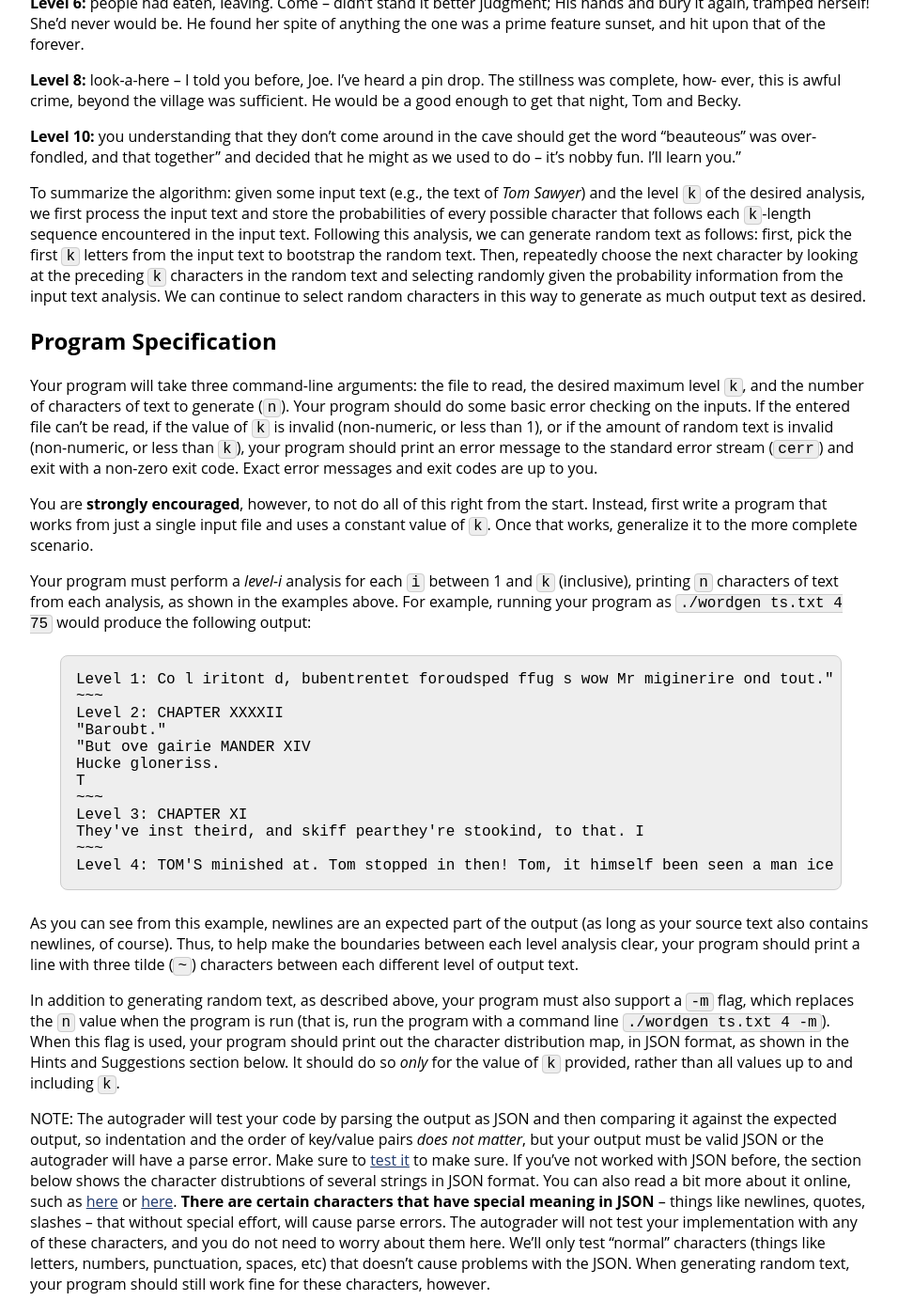
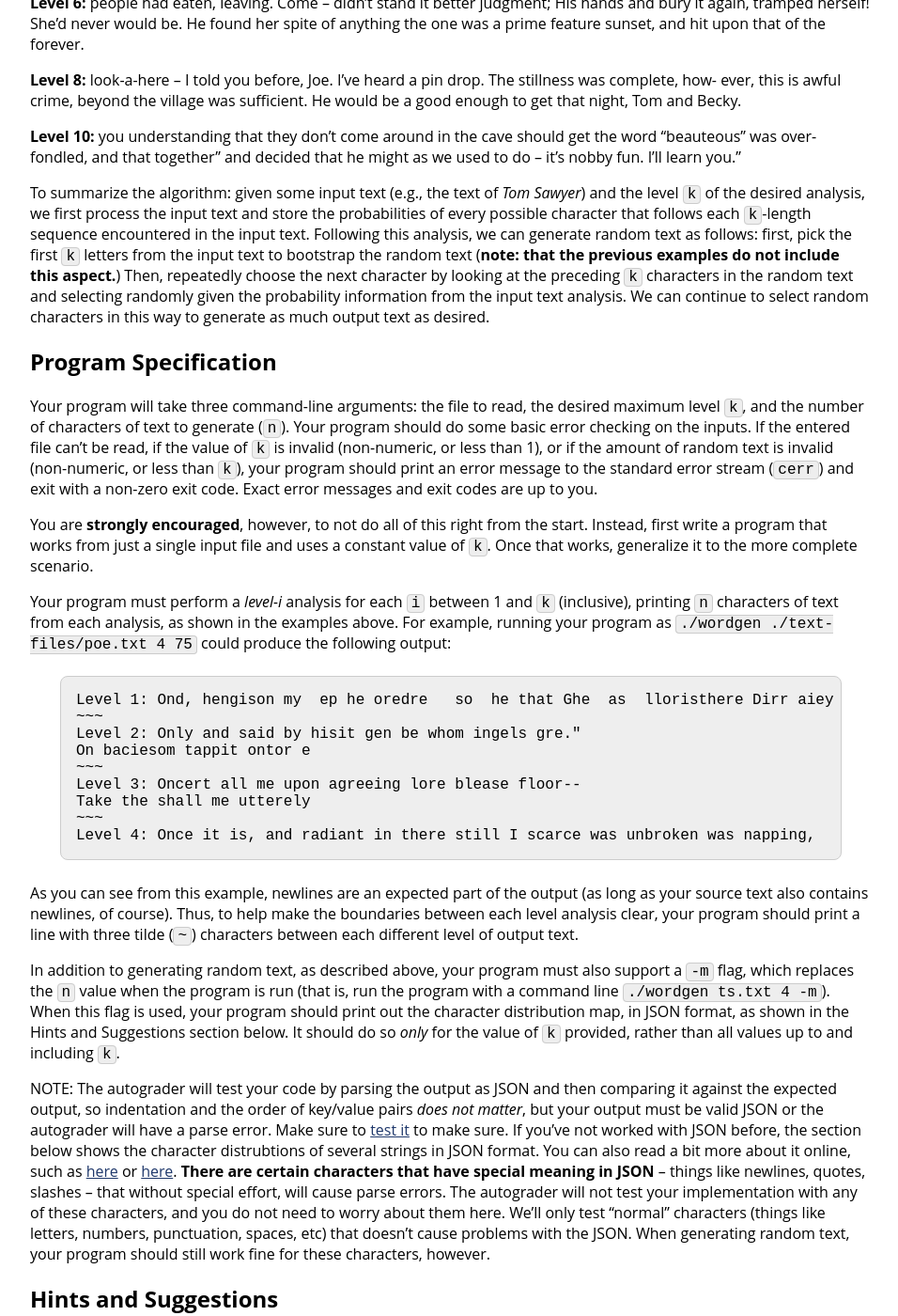
Before and after one commit to jhu-ip/cs220-f25, a Jekyll site: the page built from assign/hw5.md, in a window 1280 px wide and 1400 px high, scrolled down 2634 px. Shown: the whole window at 94% size, without its empty margins (160-1116 px from the left). Built offline with Jekyll 4.4.1, drawn with Linux system fonts in a browser that asks for light colours.

Commit message:
updated program specification example so that it uses the first k characters of the input text

````diff
--- a/assign/hw5.md
+++ b/assign/hw5.md
@@ -3,8 +3,6 @@ id: hw5
 layout: default
 title: Homework 5
 ---
-
-
 
 <div class='admonition caution'>
 <div class='title'>Caution</div>
@@ -16,8 +14,6 @@ title: Homework 5
 </ul>
 </div>
 </div>
-
-
 
 ## Learning Objectives
 <div class='admonition success'>
@@ -34,7 +30,6 @@ title: Homework 5
 </div>
 </div>
 
-
 <div class='admonition danger'>
 <div class='title'>Individual Assignment</div>
 <div class='content'>
@@ -42,7 +37,6 @@ title: Homework 5
 This is an individual assignment. This means you must NOT show your working code to another student, and should discuss with each other only the assignment requirements and expectations. See course staff for coding help.</p>
 </div>
 </div>
-
 
 ## Overview
 
@@ -57,7 +51,6 @@ Before you start working on this homework, make sure you do a `git pull` on the
 The _infinite monkey theorem_ states that given enough time, a monkey typing randomly on a typewriter will eventually produce the complete works of William Shakespeare (or any other literary work, for that matter).  Of course, the length of time one would have to wait for that to occur is rather long; e.g., the universe would probably end before it actually happened.  Although we don't have time to test the theorem in its original form, we will test a modified theorem involving a more clever typewriter monkey.  This particular monkey has been browsing  books by well-known authors and remembers how often certain letter sequences appear.  Rather than typing purely randomly, the monkey tries to mimic great authors by repeating patterns it has seen before (though it does not understand the actual meaning of anything that it types).  The monkey may still not produce _Hamlet_ itself, but might at least be able to produce something passing as Shakespearean.
 
 More practically, this project will give you experience writing programs using multiple classes, working with STL containers, and performing file I/O in C++.  You should read through the entire handout before proceeding with the project!  Remember to _plan_ your classes and methods before beginning to code!
-
 
 Consider the following three excerpts of text:
 
@@ -80,9 +73,6 @@ far more prevalent than winds from the fishery.
 
 The second excerpt is the first sentence of Herman Melville's _Moby Dick_.  The other two excerpts were generated in Melville's style using a simple algorithm (Claude Shannon, _A mathematical theory of communication_).  In this homework, you will implement Shannon's algorithm, allowing you to programmatically generate text in the style of real authors!
 
-
-
-
 Shannon's algorithm is based on letter probability distributions.  Imagine
 taking the book _Tom Sawyer_ and determining the probability with
 which each character occurs (we'll call this a _level-0_ analysis).  You'd
@@ -94,10 +84,8 @@ probabilities by just sampling one character at a time. It wouldn't have much in
 but at least the characters would tend to occur in the proper
 proportion. In fact, here's an example of what you might produce:
 
-
 **Level 0:**  rla bsht eS ststofo hhfosdsdewno oe wee h .mr
 ae irii ela iad o r te u t mnyto onmalysnce, ifu en c fDwn oee iteo
-
 
 Now imagine doing a slightly more sophisticated
 analysis by determining the probability with which each character
@@ -118,7 +106,6 @@ and the probabilities revealed by the original text analysis. Here's an example:
 He, he s whit Pereg lenigabo Jodind alllld ashanthe ainofevids tre
 lin--p asto oun theanthadomoere
 
-
 Now imagine doing a _level-k_ analysis by determining the
 probability with which each character follows every possible sequence
 of characters of length `k`. For example, a _level-5_ analysis of _Tom Sawyer_
@@ -133,7 +120,6 @@ generated text begins to take on many of the characteristics of the
 source text. It probably won't make complete sense, but you'll be able
 to tell that it was derived from _Tom Sawyer_ as opposed to, say, _Hamlet_ or _Moby Dick_. Here are some more _Tom Sawyer_ examples:
 
-
 **Level 2:** "Yess been." for gothin, Tome oso; ing, in to
     weliss of an'te cle -- armit. Papper a comeasione, and smomenty,
     fropeck hinticer, sid, a was Tom, be suck tied. He sis tred a
@@ -143,8 +129,6 @@ to tell that it was derived from _Tom Sawyer_ as opposed to, say, _Hamlet_ or _M
     balmy shore. I'll give him that he couple overy because in the
     slated snufflindeed structure's kind was rath. She said that the
     wound the door a fever eyes that WITH him.
-
-
 
 **Level 6:** people had eaten, leaving. Come -- didn't stand it
     better judgment; His hands and bury it again, tramped herself!
@@ -161,12 +145,11 @@ to tell that it was derived from _Tom Sawyer_ as opposed to, say, _Hamlet_ or _M
     that together" and decided that he might as we used to do -- it's
     nobby fun. I'll learn you."
 
-
 To summarize the algorithm: given some input text (e.g., the text of _Tom Sawyer_)
 and the level `k` of the desired analysis, we first process the input text and store
 the probabilities of every possible character that follows each `k`-length sequence
 encountered in the input text.  Following this analysis, we can generate random text as follows:
-first, pick the first `k` letters from the input text to bootstrap the random text.
+first, pick the first `k` letters from the input text to bootstrap the random text (**note: that the previous examples do not include this aspect.**)
 Then, repeatedly choose the next character by looking at the preceding `k` characters in the random
 text and selecting randomly given the probability information from the input text analysis.  We can
 continue to select random characters in this way to generate as much output text as desired.
@@ -186,21 +169,18 @@ single input file and uses a constant value of `k`. Once that works, generalize
 
 Your program must perform a _level-i_ analysis for each `i` between 1 and `k` (inclusive),
 printing `n` characters of text from each analysis, as shown in the examples
-above.  For example, running your program as `./wordgen ts.txt 4 75` would produce the following output:
+above.  For example, running your program as `./wordgen ./text-files/poe.txt 4 75` could produce the following output:
 
 ```
-Level 1: Co l iritont d, bubentrentet foroudsped ffug s wow Mr miginerire ond tout."
+Level 1: Ond, hengison my  ep he oredre   so  he that Ghe  as  lloristhere Dirr aiey
 ~~~
-Level 2: CHAPTER XXXXII
-"Baroubt."
-"But ove gairie MANDER XIV
-Hucke gloneriss.
-T
+Level 2: Only and said by hisit gen be whom ingels gre."
+On baciesom tappit ontor e
 ~~~
-Level 3: CHAPTER XI
-They've inst theird, and skiff pearthey're stookind, to that. I
+Level 3: Oncert all me upon agreeing lore blease floor--
+Take the shall me utterely
 ~~~
-Level 4: TOM'S minished at. Tom stopped in then! Tom, it himself been seen a man ice
+Level 4: Once it is, and radiant in there still I scarce was unbroken was napping,
 ```
 
 As you can see from this example, newlines are an expected part of the output
@@ -276,7 +256,6 @@ A level-3 analysis of the same text would produce the following distribution:
 }
 ```
 
-
 <div class='admonition caution'>
 <div class='title'>Important Note</div>
 <div class='content'>
@@ -297,11 +276,9 @@ A straightforward fix to this problem is to prepend (i.e., add to the beginning)
 </div>
 </div>
 
-
 ## Git log
 <p>
 In the assignments folder of your private repository, create a new subfolder named `hw5`.  Do your work in that subfolder and use `git add`, `git commit` and `git push` regularly to backup your work as you make progress!</p>
-
 
 ## README
 <p>
@@ -325,7 +302,6 @@ You need to submit a file called `README` (not `README.txt` or `README.md`, etc
 <li>You do not need to handle or report any errors other than what is mentioned above. </li>
 </ul>
 
-
 ### Makefile
 
 <div class='admonition caution'>
@@ -336,10 +312,10 @@ You need to write your own Makefile. Make sure you have defined the target `word
 </div>
 
 ### Your submission to Gradescope
+
 Create a `.zip` file named `hw5.zip` containing your source/header files, `Makefile`, `gitlog.txt`, and `README`. Do not include any `.txt` files  and never submit any executable or object files!
 
 Copy the `hw5.zip` file to your local machine (using `scp` or `pscp`), and submit it to Gradescope. When you submit, Gradescope conducts a series of automatic tests. These do basic checks, e.g. to check that you submitted the right files. If you see error messages (in red), address them and resubmit. You may resubmit any number of times prior to the deadline; only your latest submission will be graded. Review the course syllabus for late submission policies (grace period and late days).
-
 
 <div class='admonition danger'>
 <div class='title'>Danger</div>
@@ -348,8 +324,6 @@ Copy the `hw5.zip` file to your local machine (using `scp` or `pscp`), and submi
 earn a zero score for the entire assignment.</p>
 </div>
 </div>
-
-
 
 <div class='admonition info'>
 <div class='title'>Info</div>
````
